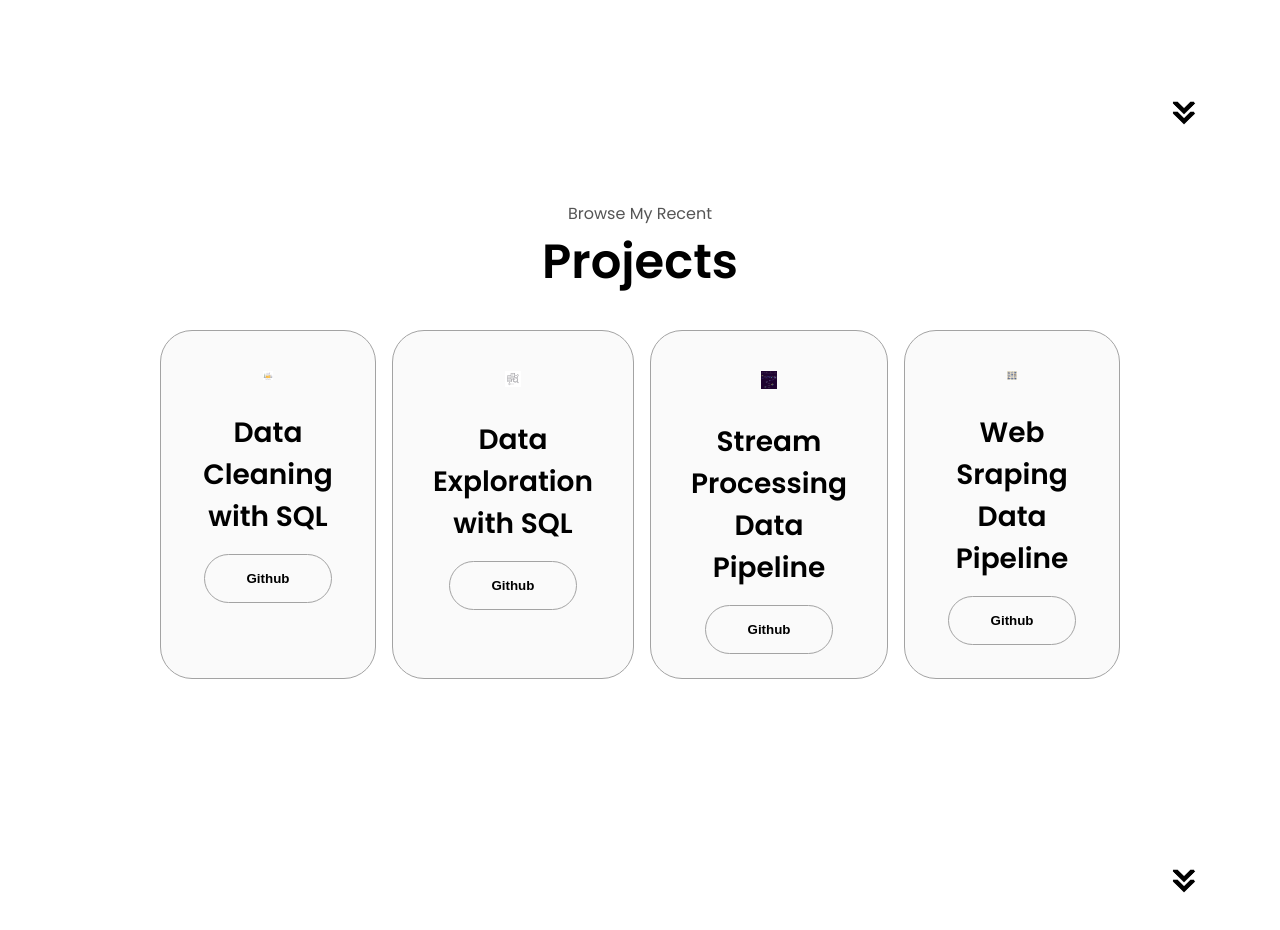
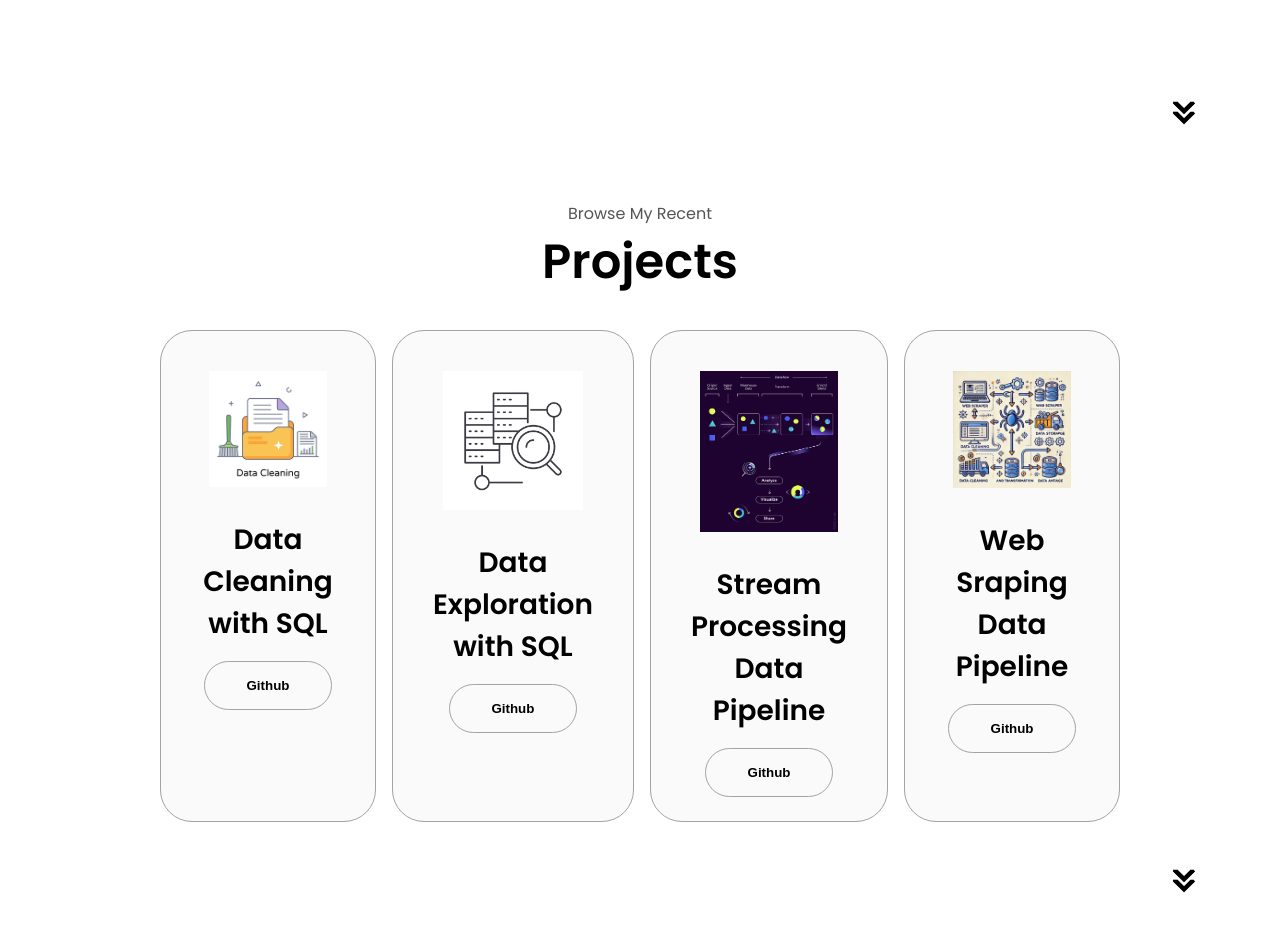
Before and after one commit to lnynhi02/portfolio-website, a plain HTML site: page index.html in a window 1280 px wide. Shown: the part 2263-3193 px from the top of the page. Drawn offline with Linux system fonts and the light colour scheme.

Commit message:
Update style.css

```diff
--- a/style.css
+++ b/style.css
@@ -394,9 +394,9 @@ article .icon:hover {
 }
 
 .project-img {
-    width: calc(25% - 2rem); /* Mỗi thẻ sẽ chiếm khoảng 25% chiều rộng, trừ đi khoảng cách */
+    width: calc(90% - 2rem);
     height: auto;
-    margin: 1rem; /* Thêm khoảng cách giữa các thẻ */
+    margin: 1rem;
 }
 
 .project-title {
```
